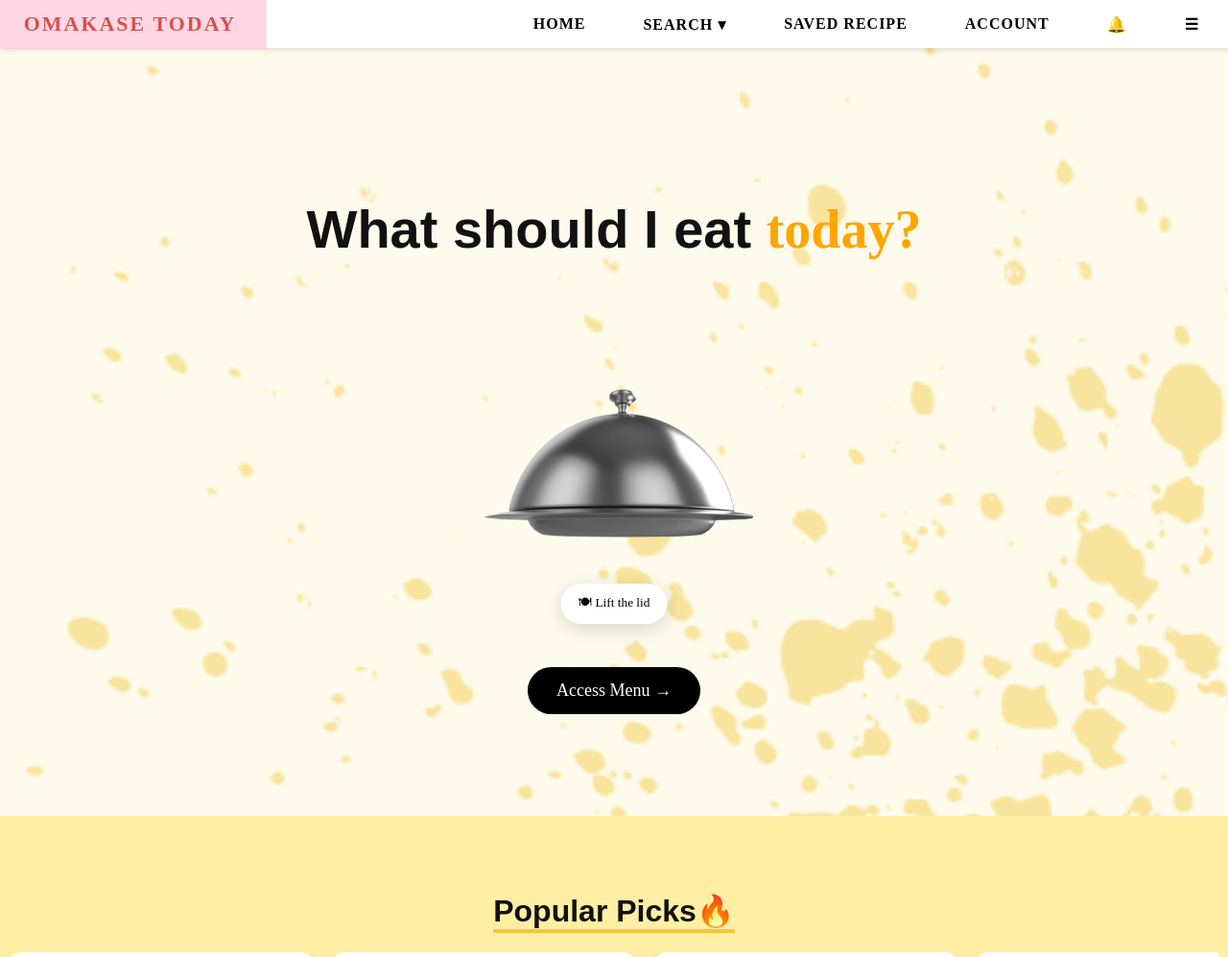
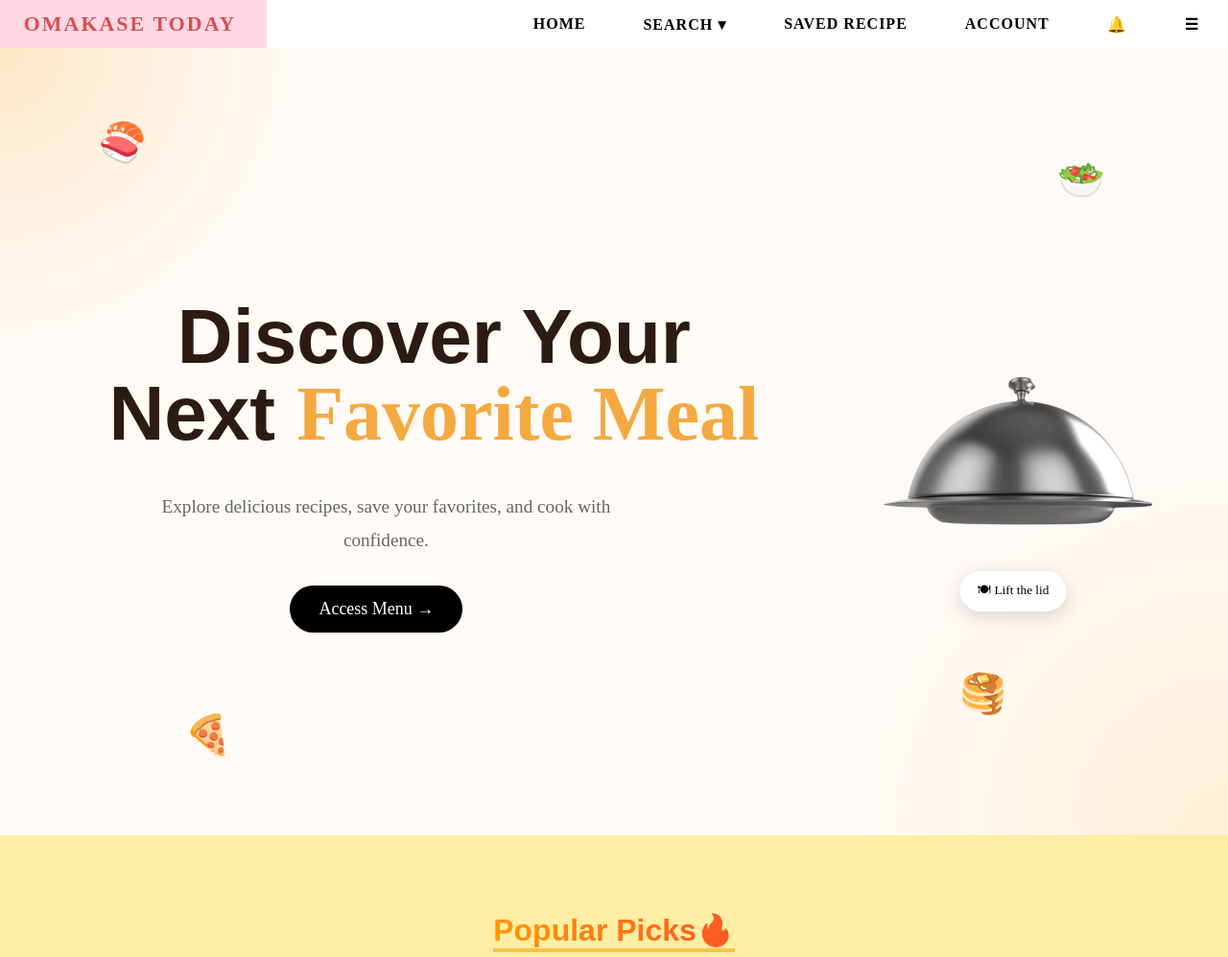
Before and after one commit to sxrxnyx07/GitExercise-OmakaseToday, a Flask app: page / in a window 1280 px wide. Shown: the top 997 px of the page at 96% size. Run offline with Flask 3, Linux system fonts and the light colour scheme; data comes from the database, SQL or seed files in the repository; both versions use the stored data as it was after the commit; data that the repository does not hold is empty.

Commit message:
modify homepage UI

```diff
--- a/app.py
+++ b/app.py
@@ -986,9 +986,6 @@ def check_password():
         return {"valid": True}
     else:
         return {"valid": False}
-def get_saved_set(user_email):
-    conn = sqlite3.connect(DB_PATH)
-    conn.row_factory = sqlite3.Row
 
 def get_saved_set(user_email):
     conn = sqlite3.connect(DB_PATH)
@@ -1264,7 +1261,9 @@ def search():
     )
 
 def get_db_connection():
-    conn = sqlite3.connect('omakase.db')
+    conn = sqlite3.connect(
+        os.path.join(BASE_DIR, 'omakase.db')
+    )
     conn.row_factory = sqlite3.Row
     return conn
 
@@ -1413,5 +1412,6 @@ def test_foodtype():
     conn.close()
 
     return jsonify([dict(row) for row in rows])
+
 if __name__ == "__main__":
     app.run(debug=True)
--- a/static/css/style.css
+++ b/static/css/style.css
@@ -931,33 +951,105 @@ LAST PAGE BUTTON
 /* =========================
    HOME PAGE
 ========================= */
-.home-container {
+.home-container{
+    position: relative;
     min-height: 100vh;
+    padding: 10px 8%;
     display: flex;
     flex-direction: column;
     justify-content: center;
-    align-items: center;
-}
-
-/* title */
-.home-title {
-    font-size: 3.5rem;
-    font-weight: 900;
-    margin-bottom: 40px;
-}
-
-.home-title span {
-    color: orange;
-}
-
+    align-items: flex-start;
+
+    background:
+        radial-gradient(circle at top left, #ffe7c7 0%, transparent 20%),
+        radial-gradient(circle at bottom right, #fff0d6 0%, transparent 25%),
+        #fffaf5;
+
+    overflow: hidden;
+}
+.floating{
+    position: absolute;
+    font-size: 2.5rem;
+    animation: float 4s ease-in-out infinite;
+    z-index: 0;
+    opacity: 0.9;
+}
+
+/* INDIVIDUAL POSITIONS */
+.floating1{
+    top: 80px;
+    left: 8%;
+}
+
+.floating2{
+    top: 120px;
+    right: 10%;
+    animation-delay: 1s;
+}
+
+.floating3{
+    bottom: 80px;
+    left: 15%;
+    animation-delay: 2s;
+}
+
+.floating4{
+    bottom: 120px;
+    right: 18%;
+    animation-delay: 1.5s;
+}
+
+/* FLOAT ANIMATION */
+@keyframes float{
+    0%{
+        transform: translateY(0px);
+    }
+
+    50%{
+        transform: translateY(-15px);
+    }
+
+    100%{
+        transform: translateY(0px);
+    }
+}
+.hero-text{
+    display: flex;
+    flex-direction: column;
+    gap: 20px;
+}
+.home-title{
+    font-size: 5rem;
+    line-height: 1;
+    font-weight: 800;
+    color: #2c1b12;
+    max-width: 700px;
+    margin: 0 0 20px 0;
+    z-index: 2;
+}
+
+.home-title span{
+    color: #f4a940;
+}
+
+.home-subtitle{
+    font-size: 1.2rem;
+    line-height: 1.8;
+    color: #666;
+    max-width: 500px;
+    margin: 0 0 20px 50px;
+    z-index: 2;
+}
 /* image wrapper */
-.home-image-wrapper {
-    position: relative;
+.home-image-wrapper{
+    position: absolute;
     display: inline-block;
-}
-
-/* circular image */
-.home-image-wrapper img {
+    right: 5%;
+    top: 50%;
+    transform: translateY(-50%);
+}
+
+.home-image-wrapper img{
     width: 320px;
     height: 320px;
     border-radius: 50%;
@@ -992,7 +1088,7 @@ LAST PAGE BUTTON
 
 /* ACCESS MENU BUTTON */
 .menu-btn {
-    margin-top: 60px;
+    margin-top: 10px;
     display: inline-block;
     background: black;
     color: white;
@@ -1001,13 +1097,12 @@ LAST PAGE BUTTON
     text-decoration: none;
     font-size: 18px;
     transition: 0.3s;
+    margin-left: 200px;
 }
 
 .menu-btn:hover {
     transform: scale(1.05);
 }
-
-
 
 .header {
             background: white;
@@ -2218,17 +2313,18 @@ h1 {
     font-weight: 500;
 }
 
-
-
-
 .recipe-slider {
     text-align: center;
-    font-family: 'Fredoka', sans-serif;
     background: rgb(255, 238, 163);
     padding: 30px 10px;
 }
 .recipe-slider h2 {
     margin-bottom: 20px;
+    font-size: 2rem;
+    font-weight: 800;
+    background: linear-gradient(90deg, #ff9800, #ff5722);
+    -webkit-background-clip: text;
+    -webkit-text-fill-color: transparent;
 }
 
 .slider-container {
--- a/templates/home.html
+++ b/templates/home.html
@@ -4,11 +4,22 @@
 
 {% block content %}
 <div class="home-container">
+       <!-- FLOATING EMOJIS -->
+    <div class="floating floating1">🍣</div>
+    <div class="floating floating2">🥗</div>
+    <div class="floating floating3">🍕</div>
+    <div class="floating floating4">🥞</div>
+    <div class="hero-text">
+        <h1 class="home-title">
+            Discover Your Next
+            <span>Favorite Meal</span>
+        </h1>
 
-    <h1 class="home-title">
-        What should I eat <span>today?</span>
-    </h1>
-
+        <p class="home-subtitle">
+            Explore delicious recipes, save your favorites,
+            and cook with confidence.
+        </p>
+    </div>
     <div class="home-image-wrapper">
         <img id="foodImage" src="{{ url_for('static', filename='css/picture/dishclose.png') }}">
         <button class="lid-btn" onclick="liftLid()">🍽 Lift the lid</button>
@@ -25,7 +36,9 @@
 
         <div class="slider" id="slider">
 
-            {% for recipe in popular_recipes %}
+        {% for recipe in popular_recipes %}
+
+        <a href="/recipe/{{ recipe.id }}" class="home-card-link">
 
             <div class="home-card">
 
@@ -38,16 +51,18 @@
                     {% endif %}
 
                     <div class="saved-tag">
-                        💾 {{ recipe.saved_count }} saved
+                        ❤ {{ recipe.saved_count }} saved
                     </div>
 
                 </div>
 
-                <p>{{ recipe.name }}</p>
+                <span class="recipe-title">{{ recipe.name }}</span>
 
             </div>
 
-            {% endfor %}
+        </a>
+
+        {% endfor %}
         </div>
         <button class="slide-btn left" onclick="slideLeft()">‹</button>
         <button class="slide-btn right" onclick="slideRight()">›</button>
@@ -91,7 +106,7 @@
 
         <p class="preview-note">Watch how it works 👇</p>
 
-        <a href="/spin" class="feature-btn">Try the Spinner →</a>
+        <a href="" class="feature-btn">Try the Spinner →</a>
     </div>
 </div>
 <div class="feature-block search-block">
```
Also changed, not shown: other parts of static/css/style.css (+41 -7 lines), templates/all_recipes.html (+9 -41 lines), templates/profile.html (+33 -18 lines), templates/saved_recipes.html (+15 -5 lines), users.db.
